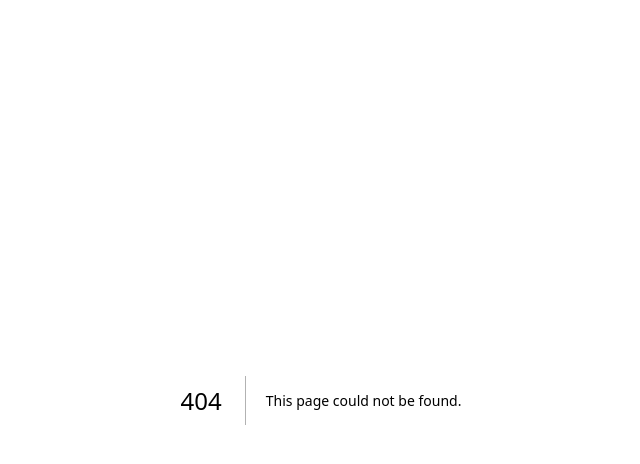
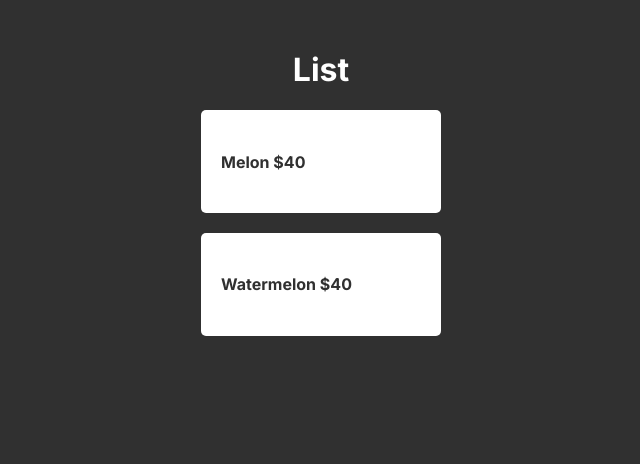
Before and after one commit to haileyham/Next.js-Study, a Next.js app in the folder market/: page /list in a window 1280 px wide. Before the commit this address had no page. Shown: the top 464 px of the page, without its empty margins (319-959 px from the left). Built offline with nearby package versions, Linux system fonts and the light colour scheme.

Commit message:
routing1

```diff
--- a/market/app/globals.css
+++ b/market/app/globals.css
@@ -11,9 +11,29 @@ a{
 
 .title{
     text-align: center;
-    margin-top:150px;
+    margin-top:50px;
 }
 
 .title-sub{
     text-align: center;
 }
+
+.food{
+    margin:20px auto;
+    width: 200px;
+    background: #fff;
+    color:#303030;
+    padding:20px;
+    border-radius: 5px;
+}
+
+.navbar{
+    background: #fff;
+    padding:20px;
+}
+
+.navbar a{
+    margin-right:10px;
+    text-decoration: none;
+    color:#303030;
+}
--- /dev/null
+++ b/market/app/list/page.js
@@ -0,0 +1,26 @@
+export default function List() {
+    return (
+        <div>
+            <h1 className="title">List</h1>
+            <div className="food">
+                <h4>Melon $40</h4>
+            </div>
+            <div className="food">
+                <h4>Watermelon $40</h4>
+            </div>
+        </div>
+    )
+}
+// Next.js에서는 URL과 페이지 만들고 싶으면
+// 1. app폴더안에 폴더만들고
+// 2. 그 안에 page.js 넣고
+// 3. 그 안에 레이아웃 넣기
+// 4. 그러면 폴더명으로 URL 자동생성됨
+// + list/melon 하고싶으면 app/list/melon 폴더생성
+
+// page.js 만드는법
+// - component를 넣으면 됨
+// 1. function작명(){}
+// 2. return(JSX~)
+// 3. export default
+// > 사실 그냥 rfc 엔터치면 기본셋팅됨
```
Also changed, not shown: market/app/list/melon/page.js (added, +7 -0 lines), market/app/page.js (+7 -0 lines).
